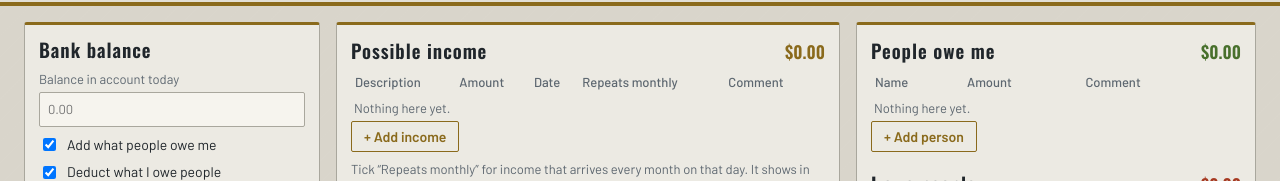
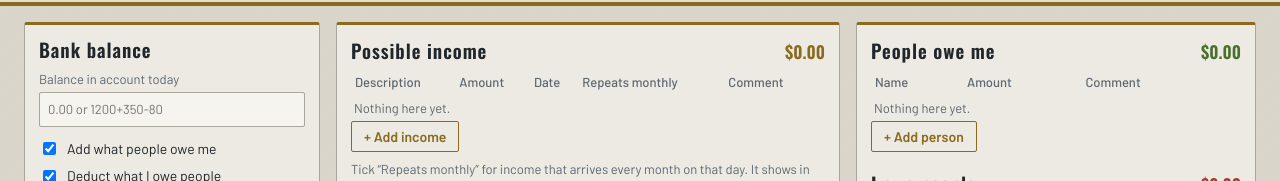
Before and after one commit to LiangChuan97/liangchuan97.github.io, a plain HTML site: page ledger/index.html in a window 1280 px wide. Shown: the part 133-314 px from the top of the page. Drawn offline with nearby package versions, Linux system fonts and the light colour scheme.

Commit message:
Allow math in the bank balance field
Co-Authored-By: Claude Sonnet 5.5 <noreply@anthropic.com>
Claude-Session: https://claude.ai/code/session_01MLxfZNU9GnzB9XywT6XZwZ

```diff
--- a/ledger/index.html
+++ b/ledger/index.html
@@ -53,7 +53,7 @@ button.x{border-color:var(--line);color:var(--mute);padding:5px 9px}button.x:hov
 </header>
 <main>
  <section class="p s3"><div class="ph"><h2>Bank balance</h2></div>
-  <label class="d">Balance in account today<input type="number" step="0.01" id="bank" placeholder="0.00"></label>
+  <label class="d">Balance in account today<input type="text" inputmode="decimal" autocomplete="off" id="bank" placeholder="0.00 or 1200+350-80"><span id="bank-eq" class="mute"></span></label>
   <label class="chk"><input type="checkbox" id="useMe"> Add what people owe me</label>
   <label class="chk"><input type="checkbox" id="useI"> Deduct what I owe people</label>
   <div class="calc"><div><span>Bank</span><span id="c-bank"></span></div><div><span>+ Owed to me</span><span id="c-me"></span></div><div><span>− I owe</span><span id="c-io"></span></div></div>
@@ -151,10 +151,10 @@ const mon=off=>{const u=pd(S.updated);return new Date(u.getFullYear(),u.getMonth
 const cls=n=>n<0?'neg':'';
 function occ(d0,rep,u){if(!rep)return d0>=u?[d0]:[];const out=[],end=new Date(u.getFullYear(),u.getMonth()+3,0);for(let k=0;k<60;k++){const y=d0.getFullYear(),m=d0.getMonth()+k,dim=new Date(y,m+1,0).getDate(),d=new Date(y,m,Math.min(d0.getDate(),dim));if(d>end)break;if(d>=u)out.push(d)}return out}
 function calc(){
- const me=sum(S.owedMe,'a'),io=sum(S.iOwe,'a'),bank=+S.bank||0;
+ const me=sum(S.owedMe,'a'),io=sum(S.iOwe,'a'),bank=xv(S.bank)||0;
  const adj=bank+(S.useMe?me:0)-(S.useI?io:0);
  const set=(id,v)=>document.getElementById(id).textContent=v;
- set('c-bank',money(bank));set('c-me',S.useMe?money(me):'off');set('c-io',S.useI?money(-io):'off');
+ set('c-bank',money(bank));{const raw=String(S.bank??'').trim(),pl=/^[0-9]*\.?[0-9]*$/.test(raw.replace(/[$,\s]/g,'')),v=xv(raw),q=document.getElementById('bank-eq');q.className=isNaN(v)?'neg':'mute';q.textContent=raw===''||pl?'':(isNaN(v)?'Check formula':'= '+money(v))}set('c-me',S.useMe?money(me):'off');set('c-io',S.useI?money(-io):'off');
  const a=document.getElementById('adj');a.textContent=money(adj);a.style.color=adj<0?'var(--bad)':'';
  set('tot-income',money(sum(S.income,'a')));set('tot-owedMe',money(me));set('tot-iOwe',money(io));
  let lt=0;S.loans.forEach((l,i)=>{const e=document.getElementById('ll'+i),has=String(l.rem??'')!=='',left=Math.max(0,(+l.rem||0)-(+l.a||0)*(l.paid||[]).length);if(has)lt+=left;if(e)e.textContent=has?money(left):'—'});
```
